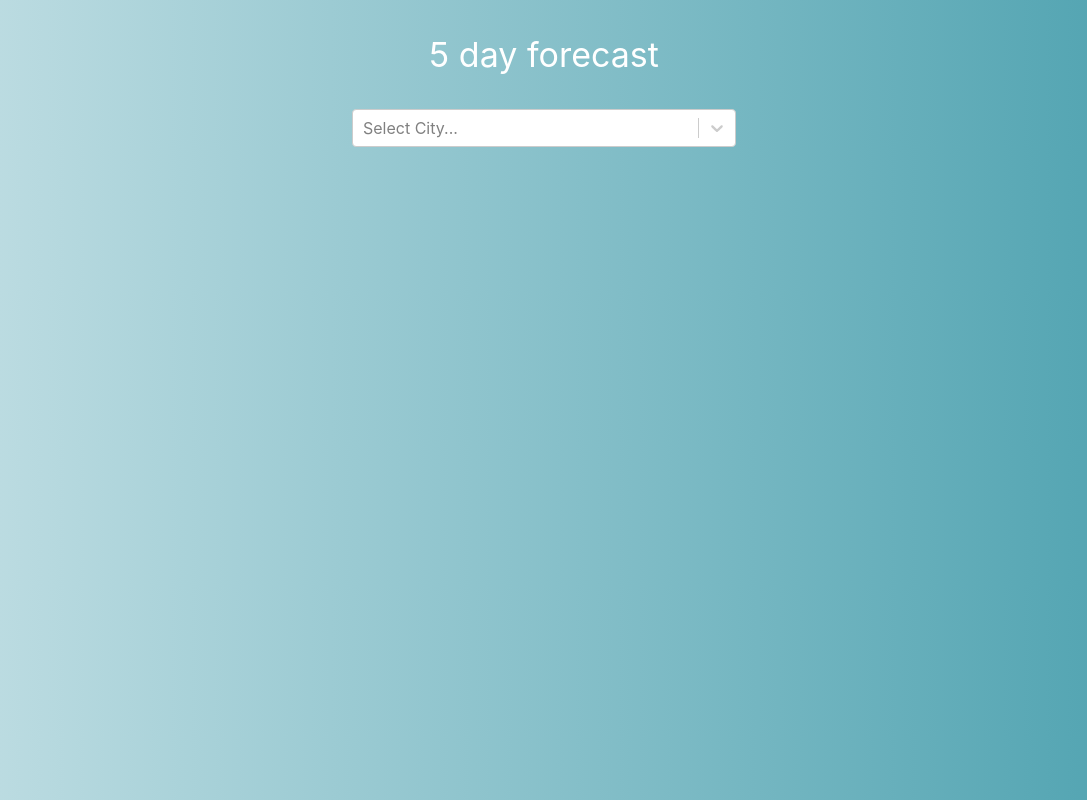
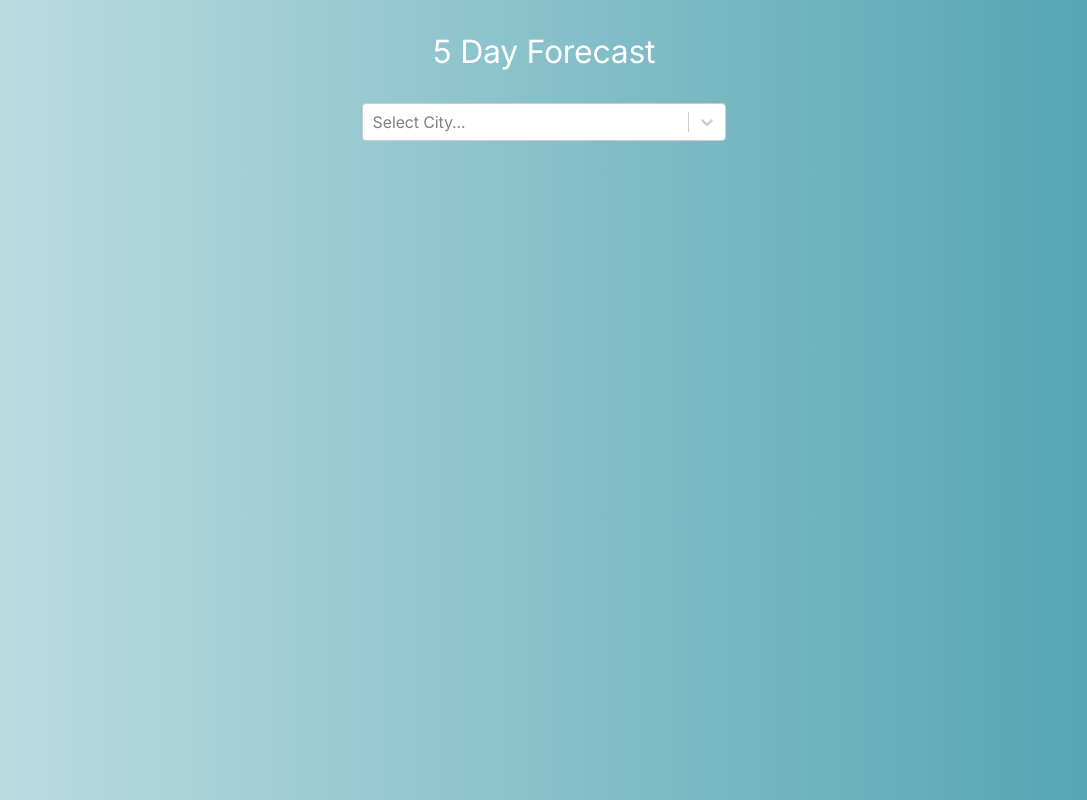
Before and after one commit to iledzka/5-day-forecast, a React (Create React App) app: page / in a window 1280 px wide. Shown: the whole page, without its empty margins (96-1183 px from the left). Built offline with nearby package versions, Linux system fonts and the light colour scheme.

Commit message:
css refactor, added vars

```diff
--- a/src/components/Day.js
+++ b/src/components/Day.js
@@ -1,6 +1,5 @@
 import React from "react";
 import dateParser from "../helpers/dateParser";
-import "../styles/Day.css";
 
 const Day = props => {
   const { day, timezone } = props;
@@ -15,7 +14,7 @@ const Day = props => {
         </span>
       </p>
       <img
-        src={`http://openweathermap.org/img/w/${weather.icon}.png`}
+        src={`http://openweathermap.org/img/wn/${weather.icon}@2x.png`}
         alt={weather.description}
       />
       <p className="description">
--- a/src/components/Rows.js
+++ b/src/components/Rows.js
@@ -1,7 +1,6 @@
 import React from "react";
 import dateParser from "../helpers/dateParser";
 import Row from "./Row";
-import "../styles/Rows.css";
 
 const Rows = props => {
   const { forecastData, timezone } = props;
--- a/src/components/Search.js
+++ b/src/components/Search.js
@@ -2,7 +2,6 @@ import React, { useState, useEffect } from "react";
 import Results from "../forecast-api/Results";
 import Rows from "./Rows";
 import SearchField from "./SearchField";
-import "../styles/Search.css";
 
 const Search = () => {
   const [timezone, updateTimezone] = useState("");
@@ -30,18 +29,18 @@ const Search = () => {
       disabled={selectedOption === null}
       onClick={() => updateSelectedOption(null)}
     >
-      <span>Change city</span>
+      <span>Change Location</span>
     </button>
   );
 
-  const title = `5 day forecast${
+  const title = `5 Day Forecast${
     selectedOption ? ` for ${selectedOption.label}` : ""
   }`;
 
   return (
     <React.Fragment>
       <div className="search">
-        <p>{title}</p>
+        <h2>{title}</h2>
         {selectedOption !== null && renderButton()}
       </div>
       {selectedOption === null ? (
--- a/src/components/SearchField.js
+++ b/src/components/SearchField.js
@@ -1,7 +1,6 @@
 import React from "react";
 import Select from "react-select";
 import Results from "../forecast-api/Results";
-import "../styles/SearchField.css";
 
 const SearchField = props => {
   const { selectedOption, handleChange } = props;
--- a/src/styles/App.css
+++ b/src/styles/App.css
@@ -1,3 +1,6 @@
 .App {
   text-align: center;
+  margin: 0 auto;
+  display: flex;
+  flex-direction: column;
 }
--- a/src/styles/Day.css
+++ /dev/null
@@ -1,13 +0,0 @@
-.day {
-  width: 110px;
-}
-
-.day .description {
-  color: #1d4350;
-}
-
-.day .time {
-  color: #f2fcfe;
-  font-size: calc(12px + 2vmin);
-  font-weight: lighter;
-}
--- a/src/styles/Rows.css
+++ /dev/null
@@ -1,27 +0,0 @@
-.rows {
-  width: 80%;
-  margin: 0 auto;
-  display: flex;
-  flex-direction: column;
-}
-
-.rows .day {
-  padding: 0 20px;
-}
-
-.rows .row {
-  display: flex;
-  flex-direction: column;
-  align-items: flex-start;
-}
-
-.rows .date {
-  color: #747474;
-  font-size: calc(18px + 2vmin);
-  opacity: 0.4;
-}
-
-.rows .row .hours {
-  display: flex;
-  justify-content: space-evenly;
-}
--- a/src/styles/Search.css
+++ /dev/null
@@ -1,45 +0,0 @@
-.search {
-  display: flex;
-  flex-direction: column;
-  align-items: c;
-  justify-content: center;
-  font-size: calc(18px + 2vmin);
-  color: white;
-}
-
-button {
-  position: absolute;
-  right: 20px;
-  border: none;
-  display: inline-block;
-  background-color: transparent;
-  border-radius: 10px;
-  color: #ffe400;
-  text-align: center;
-  font-size: calc(2px + 2vmin);
-  padding: 10px;
-  transition: all 0.5s;
-  cursor: pointer;
-  margin: 5px;
-}
-button span {
-  cursor: pointer;
-  display: inline-block;
-  position: relative;
-  transition: 0.5s;
-}
-button span:after {
-  content: "\00bb";
-  position: absolute;
-  opacity: 0;
-  top: 0;
-  right: -20px;
-  transition: 0.5s;
-}
-button:hover span {
-  padding-right: 25px;
-}
-button:hover span:after {
-  opacity: 1;
-  right: 0;
-}
--- a/src/styles/SearchField.css
+++ /dev/null
@@ -1,4 +0,0 @@
-.select {
-  width: 30%;
-  margin: auto;
-}
--- a/src/styles/index.css
+++ b/src/styles/index.css
@@ -1,17 +1,208 @@
-body {
+* {
+  box-sizing: border-box;
+}
+
+* :after,
+* :before {
+  box-sizing: border-box;
+}
+
+html,
+body,
+div,
+main,
+span,
+applet,
+object,
+iframe,
+h1,
+h2,
+h3,
+h4,
+h5,
+h6,
+p,
+blockquote,
+pre,
+a,
+abbr,
+acronym,
+address,
+big,
+cite,
+code,
+del,
+dfn,
+em,
+img,
+ins,
+kbd,
+q,
+s,
+samp,
+small,
+strike,
+strong,
+sub,
+sup,
+tt,
+var,
+b,
+u,
+i,
+center,
+dl,
+dt,
+dd,
+ol,
+ul,
+li,
+fieldset,
+form,
+label,
+legend,
+table,
+caption,
+tbody,
+tfoot,
+thead,
+tr,
+th,
+td,
+article,
+aside,
+canvas,
+details,
+embed,
+figure,
+figcaption,
+footer,
+header,
+hgroup,
+menu,
+nav,
+output,
+ruby,
+section,
+summary,
+time,
+mark,
+audio,
+video {
   margin: 0;
-  font-family: -apple-system, BlinkMacSystemFont, "Segoe UI", "Roboto", "Oxygen",
-    "Ubuntu", "Cantarell", "Fira Sans", "Droid Sans", "Helvetica Neue",
-    sans-serif;
+  padding: 0;
+  border: 0;
+  outline: 0;
+  font-size: 100%;
+  font-weight: inherit;
+  font-style: inherit;
+  font-family: inherit;
+  vertical-align: baseline;
+  letter-spacing: -0.009em;
+}
+
+article,
+aside,
+details,
+figcaption,
+figure,
+footer,
+header,
+hgroup,
+nav,
+section,
+summary,
+main {
+  display: block;
+}
+
+* {
+  -webkit-tap-highlight-color: rgba(0, 0, 0, 0);
+  -webkit-text-size-adjust: 100%;
+  -ms-text-size-adjust: 100%;
+  -webkit-font-smoothing: subpixel-antialiased;
   -webkit-font-smoothing: antialiased;
   -moz-osx-font-smoothing: grayscale;
+}
 
+a {
+  text-decoration: none;
+  cursor: pointer;
+}
+
+ol,
+ul {
+  list-style-type: none;
+}
+
+table {
+  border-collapse: collapse;
+  border-spacing: 0;
+}
+
+caption,
+th,
+td {
+  text-align: left;
+  font-weight: normal;
+}
+
+em,
+i {
+  font-style: italic;
+}
+
+strong,
+b {
+  font-weight: bold;
+}
+
+u {
+  text-decoration: underline;
+}
+
+pre,
+code {
+  font-family: Monaco, Courier, monospace;
+}
+
+pre {
+  white-space: pre;
+  white-space: pre-wrap;
+  white-space: pre-line;
+  word-wrap: break-word;
+}
+
+img {
+  -ms-interpolation-mode: bicubic;
+  width: 100%;
+  height: auto;
+}
+
+:root {
+  --font-size: 1rem;
+  --font-height: 1.8;
+  --font-weight: normal;
+  --font-family: -apple-system, sans-serif;
+  --bg: -webkit-linear-gradient(to right, #c4e0e5, #4ca1af);
+  --text: white;
+  --text-dark: black;
+  --spacer: 2rem;
+  --border: 2px solid white;
+  --transition: transform 200ms ease-out;
+  --center: center;
+  font-family: var(--font-family);
+  font-size: var(--font-height);
+  font-weight: var(--font-weight);
+  color: var(--text);
+  text-align: var(--center);
+  text-rendering: geometricPrecision;
+}
+
+body {
+  padding: var(--spacer);
+  text-align: var(--center);
   background: #4ca1af; /* fallback for old browsers */
-  background: -webkit-linear-gradient(
-    to right,
-    #c4e0e5,
-    #4ca1af
-  ); /* Chrome 10-25, Safari 5.1-6 */
   background: linear-gradient(
     to right,
     #c4e0e5,
@@ -19,7 +210,97 @@ body {
   ); /* W3C, IE 10+/ Edge, Firefox 16+, Chrome 26+, Opera 12+, Safari 7+ */
 }
 
-code {
-  font-family: source-code-pro, Menlo, Monaco, Consolas, "Courier New",
-    monospace;
+button {
+  position: absolute;
+  right: var(--spacer);
+  border: var(--border);
+  display: inline-block;
+  background-color: transparent;
+  border-radius: 30px;
+  color: var(--text);
+  text-align: center;
+  font-size: var(--font-size);
+  padding: calc(var(--spacer) / 2);
+  transition: var(--transition);
+  cursor: pointer;
 }
+
+button span {
+  cursor: pointer;
+  display: inline-block;
+  position: relative;
+  transition: var(--transition);
+}
+
+button:hover {
+  background-color: var(--text);
+  color: var(--text-dark);
+}
+
+.search {
+  display: flex;
+  flex-direction: column;
+  align-items: c;
+  justify-content: center;
+  font-size: calc(var(--font-size) + 2vmin);
+  color: white;
+}
+
+.select {
+  color: var(--text-dark);
+  padding-top: var(--spacer);
+  width: 30%;
+  margin: auto;
+}
+
+.rows {
+  width: 100%;
+  margin: 0 auto;
+  display: flex;
+  flex-direction: column;
+}
+
+.rows .day {
+  padding-right: var(--spacer);
+  padding-left: var(--spacer);
+}
+
+.rows .row {
+  display: flex;
+  flex-direction: column;
+  align-items: flex-start;
+}
+
+.rows .date {
+  color: #747474;
+  font-size: calc(var(--font-size) + 2vmin);
+}
+
+.rows .row .hours {
+  display: flex;
+  justify-content: space-evenly;
+}
+
+.row > label.date {
+  margin: var(--spacer) 0 var(--spacer) var(--spacer);
+  color: var(--text-dark);
+}
+
+.day {
+  width: 100%;
+}
+
+.day .description {
+  color: var(--text-dark);
+  text-transform: capitalize;
+  padding-bottom: calc(var(--spacer) / 2);
+}
+
+.day .time {
+  color: #f2fcfe;
+  font-size: calc(var(--font-size) + 2vmin);
+}
+
+.day .temperature {
+  font-size: calc(var(--font-size) + 2vmin);
+}
```
